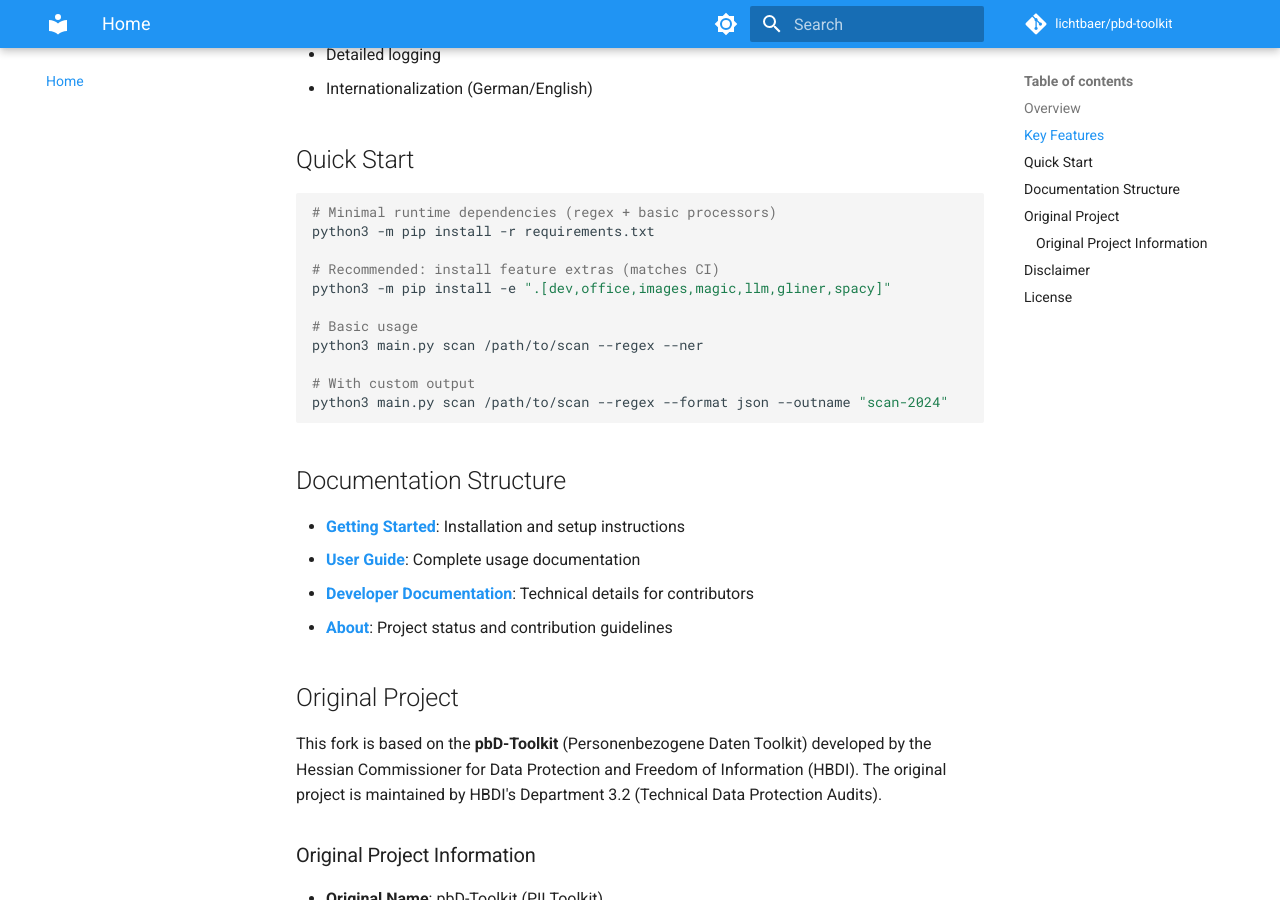
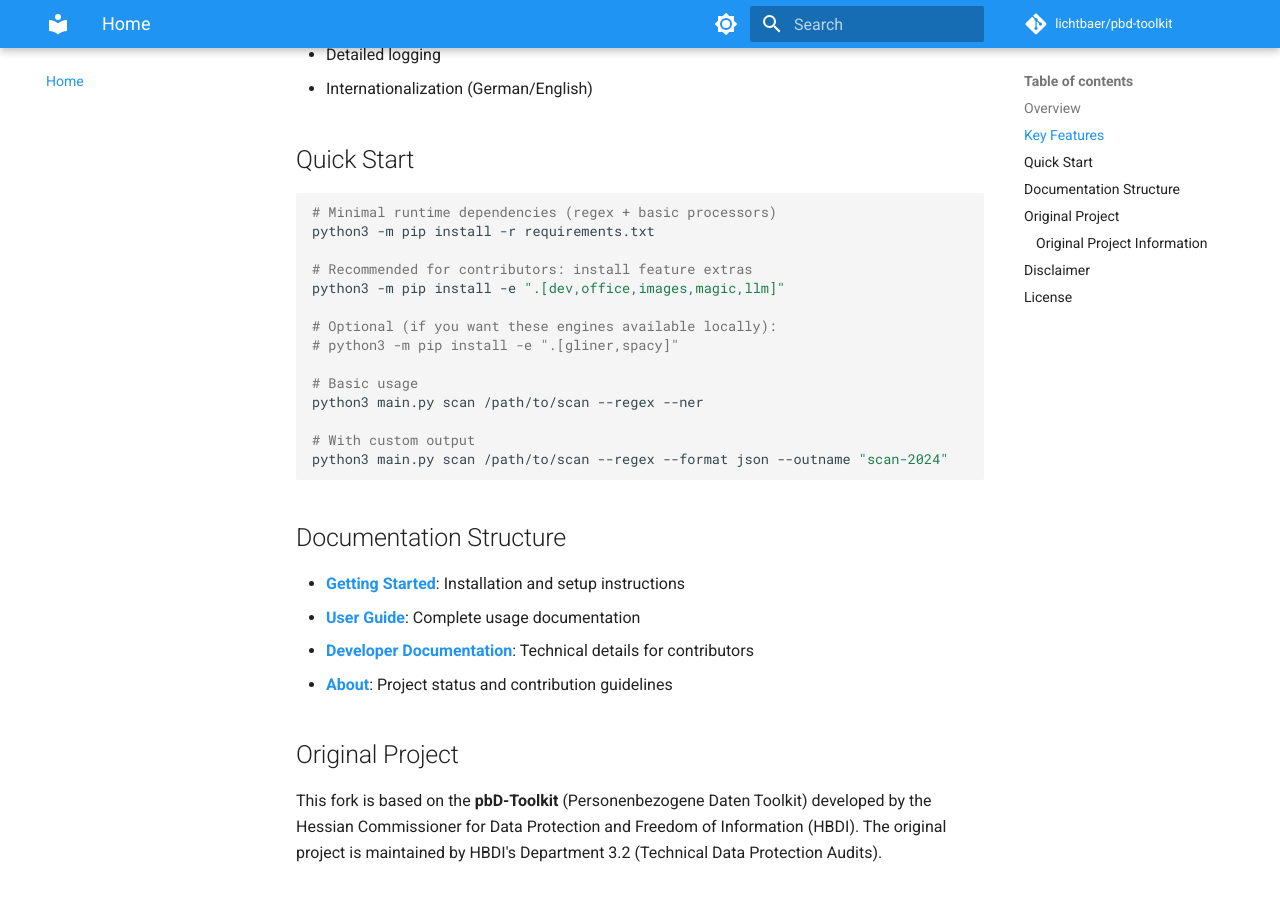
Before and after one commit to lichtbaer/pbd-toolkit, an MkDocs documentation site: the page built from docs/index.md, in a window 1280 px wide and 900 px high, scrolled down 1219 px. Built offline with MkDocs 1.6.1 and Material for MkDocs 9.7.7, drawn with Linux system fonts in a browser that asks for light colours; comment, search, counter and statistics services are not loaded.

Commit message:
Refactor installation instructions for optional dependencies
Co-authored-by: cursor <cursor@johannes-goepel.de>

```diff
--- a/docs/index.md
+++ b/docs/index.md
@@ -41,8 +41,11 @@ The PII Toolkit is a command-line tool designed to scan directories and identify
 # Minimal runtime dependencies (regex + basic processors)
 python3 -m pip install -r requirements.txt
 
-# Recommended: install feature extras (matches CI)
-python3 -m pip install -e ".[dev,office,images,magic,llm,gliner,spacy]"
+# Recommended for contributors: install feature extras
+python3 -m pip install -e ".[dev,office,images,magic,llm]"
+
+# Optional (if you want these engines available locally):
+# python3 -m pip install -e ".[gliner,spacy]"
 
 # Basic usage
 python3 main.py scan /path/to/scan --regex --ner
```
Also changed, not shown: README.md (+5 -2 lines), docs/about/contributing.md (+5 -2 lines).
